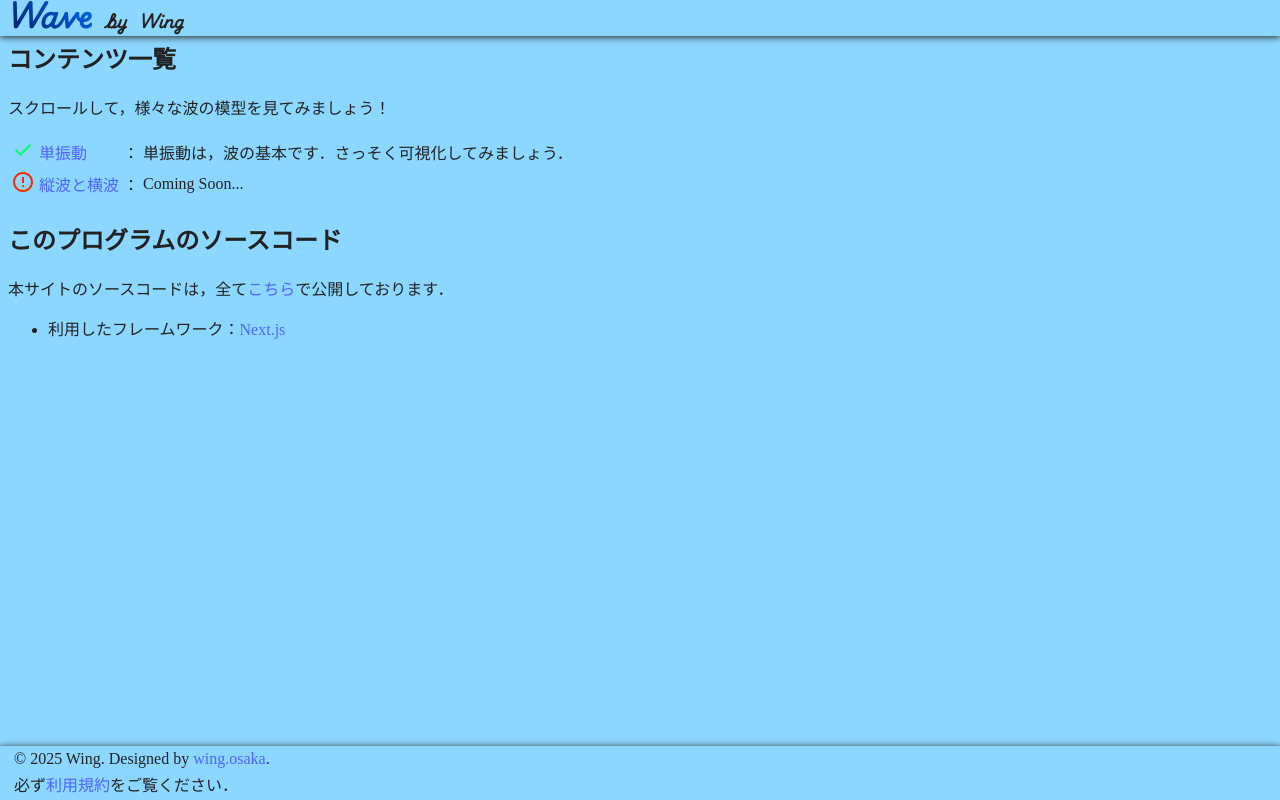
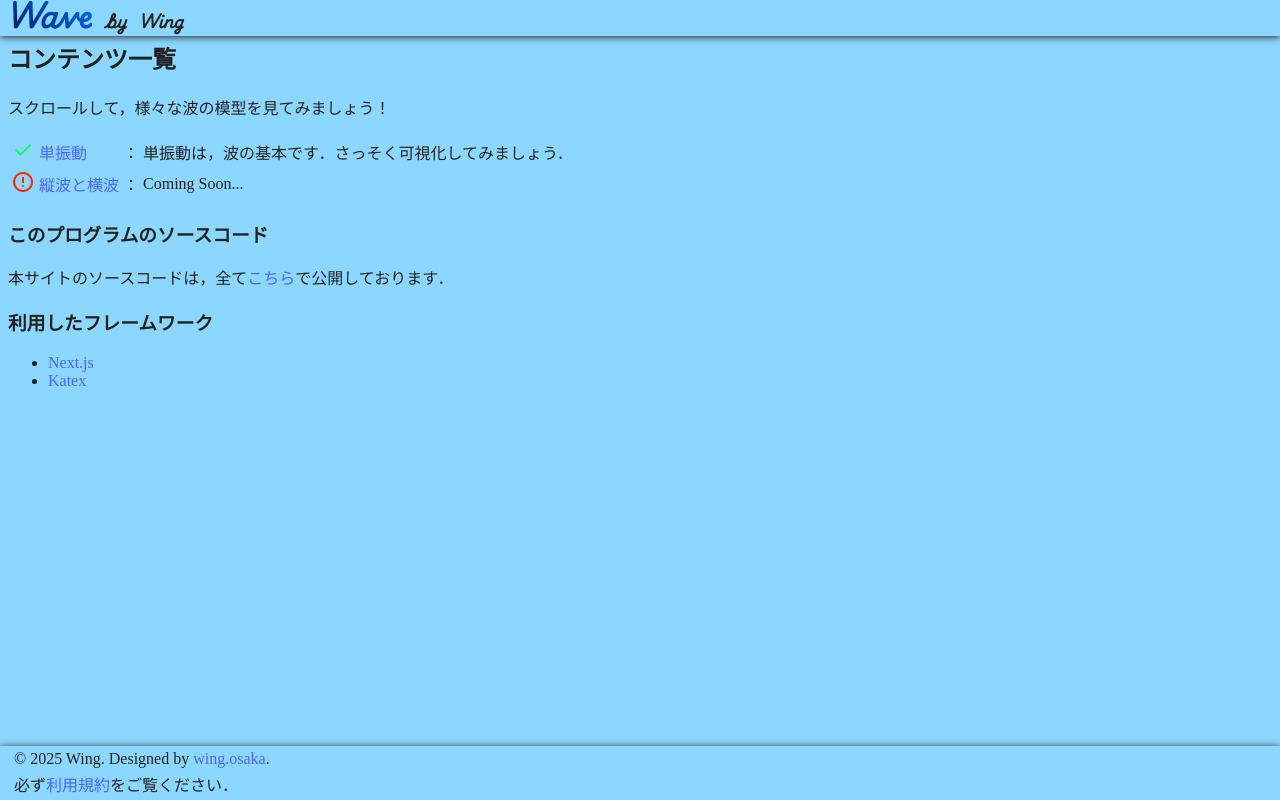
Before and after one commit to te-wing/wave.graphics, a Next.js app: page / in a window 1280 px wide. Built offline with nearby package versions, Linux system fonts and the light colour scheme; a web font is replaced by a local one.

Commit message:
プログラムについて

```diff
--- a/src/app/page.tsx
+++ b/src/app/page.tsx
@@ -28,10 +28,12 @@ export default function Home() {
           </tr>
         </tbody>
       </table>
-      <h2>このプログラムのソースコード</h2>
+      <h3>このプログラムのソースコード</h3>
       <p>本サイトのソースコードは，全て<a href='https://r.wing.osaka/wavesrccode' target='_blank'>こちら</a>で公開しております．</p>
+      <h3>利用したフレームワーク</h3>
       <ul>
-        <li>利用したフレームワーク：<a href='https://r.wing.osaka/nextjs' target='_blank'>Next.js</a></li>
+        <li><a href='https://r.wing.osaka/nextjs' target='_blank'>Next.js</a></li>
+        <li><a href='https://katex.org/' target='_blank'>Katex</a></li>
       </ul>
     </>
   );
```
